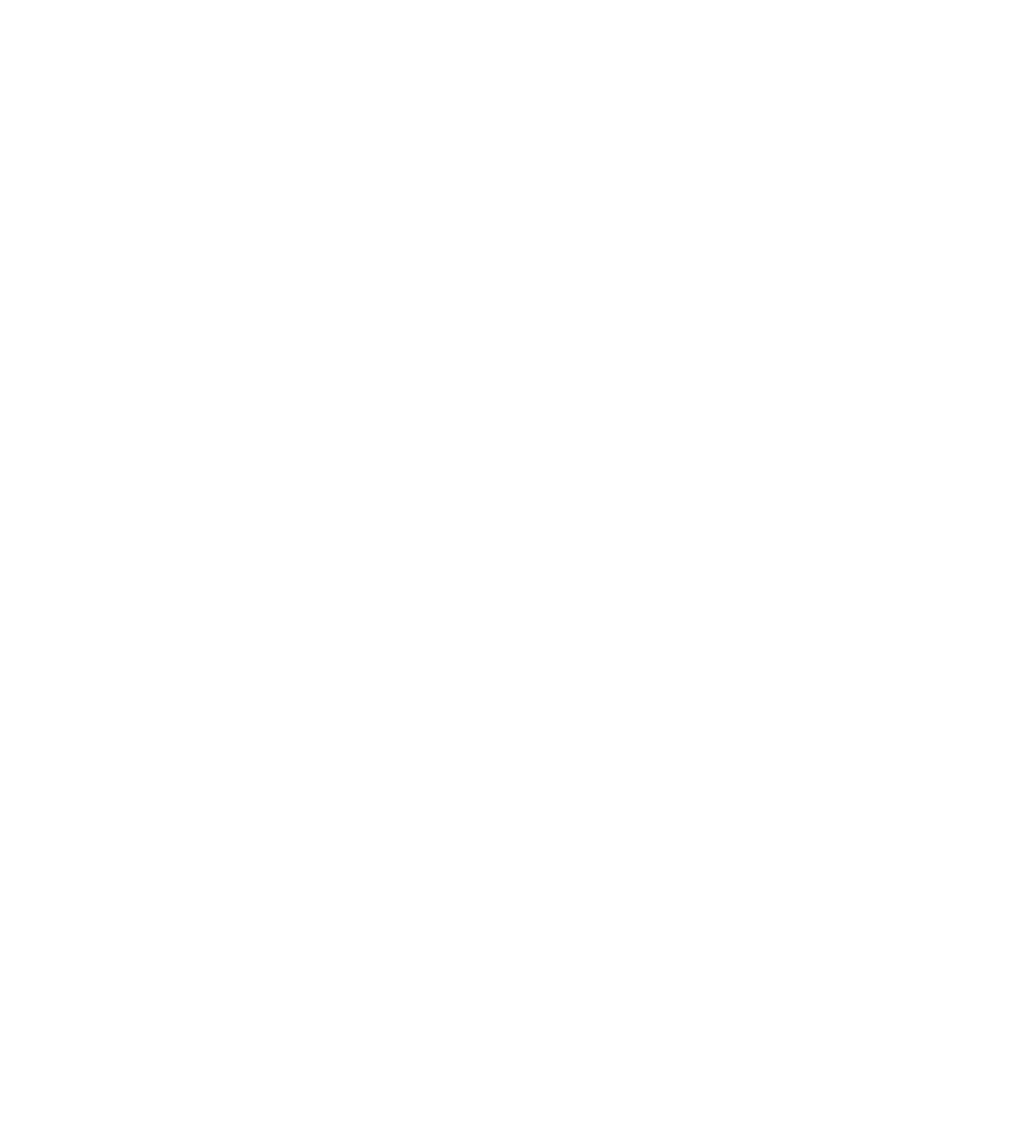
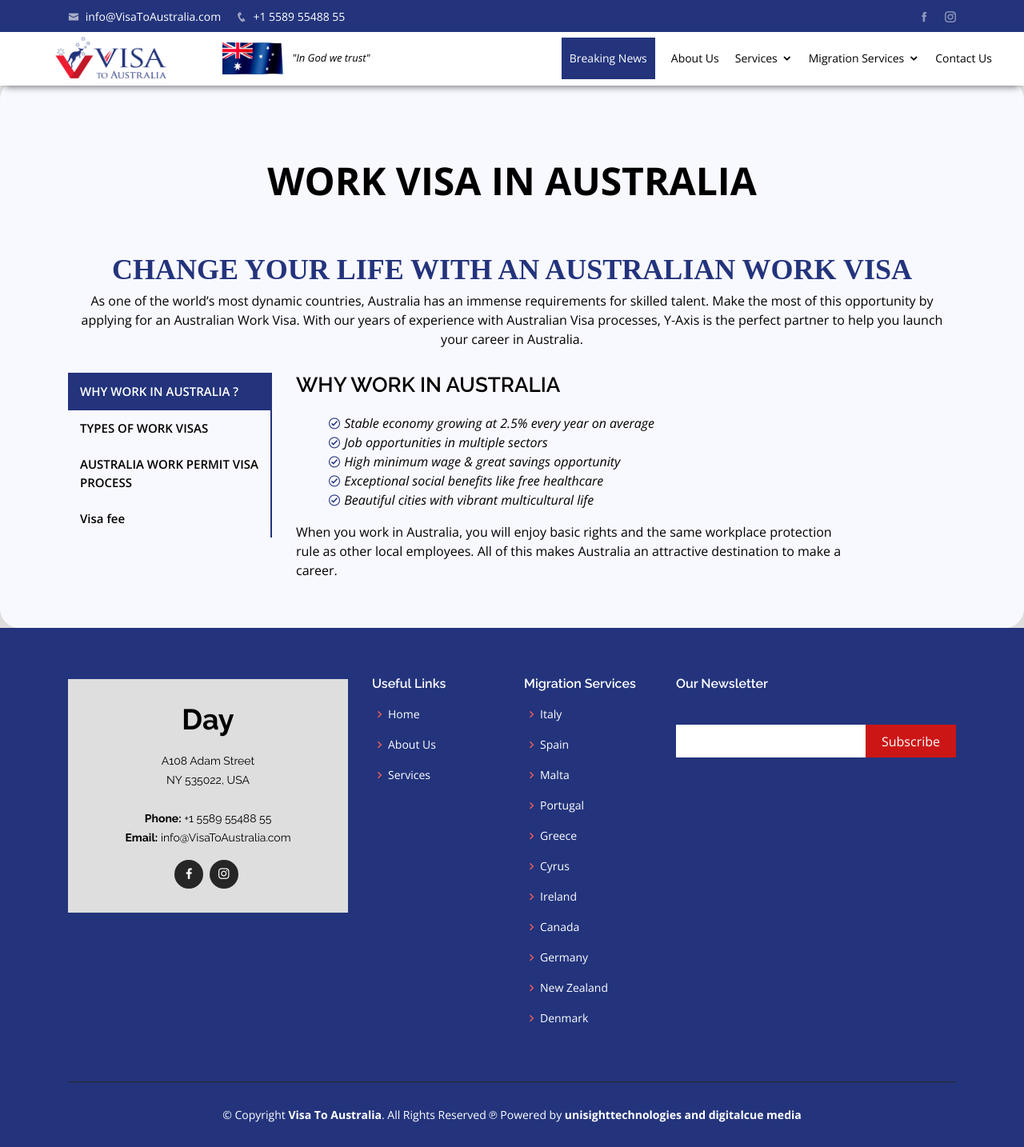
Before and after one commit to Unisight-Technologies/visa-to-australia, a Django app: page /workvisa/ in a window 1280 px wide. Before the commit the page is empty. Shown: the whole page at 80% size. Before the commit the page ends 800 px from the top, so only its background shows below. Run offline with Django 3.2, Linux system fonts and the light colour scheme; some libraries are stand-ins or nearby versions.

Commit message:
Changes to home and contact page. and work page done

```diff
--- a/australia_app/static/assets/css/main.css
+++ b/australia_app/static/assets/css/main.css
@@ -336,13 +336,13 @@ background-color: black;
 
 
 .btn-get-started:hover {
-    background: ##23347c;
-    border-color: ##23347c;
+    background: #23347c;
+    border-color: #23347c;
     color: white;
 }
 
 .fa-hand-point-right{
-  color: ##23347c
+  color: #23347c
 }
 
 #services{
--- a/australia_app/static/assets/css/style.css
+++ b/australia_app/static/assets/css/style.css
@@ -44,7 +44,7 @@ h1, h2, h3, h4, h5, h6 {
   font-size: 24px;
   width: 40px;
   height: 40px;
-  background: #cc1616;
+  background: #23347c;
   color: #fff;
   transition: all 0.4s;
 }
@@ -69,7 +69,7 @@ h1, h2, h3, h4, h5, h6 {
 /*--------------------------------------------------------------
 # Preloader
 --------------------------------------------------------------*/
-/* #preloader {
+#preloader {
   position: fixed;
   top: 0;
   left: 0;
@@ -110,9 +110,9 @@ h1, h2, h3, h4, h5, h6 {
   100% {
     transform: rotate(360deg);
   }
-} */
-
-.loader-wrapper {
+}
+
+/* .loader-wrapper {
   width: 100%;
   height: 100%;
   position: absolute;
@@ -151,7 +151,7 @@ h1, h2, h3, h4, h5, h6 {
   50% { height: 100%;}
   75% { height: 100%;}
   100% { height: 0%;}
-}
+} */
 
 /*--------------------------------------------------------------
 # Disable aos animation delay on mobile devices
@@ -797,14 +797,14 @@ section {
   display: inline-block;
   padding: 10px 28px;
   transition: 0.5s;
-  border: 2px solid #cc1616;
-  color: #cc1616;
+  border: 2px solid #23347c;
+  color: #23347c;
 }
 
 #more .btn-get-started:
  {
-  background: #cc1616;
-  border-color: #cc1616;
+  background: #23347c;
+  border-color: #23347c;
   color: #fff;
 }
 
@@ -1317,12 +1317,12 @@ section {
   color: #23347c;
   border-radius: 50%;
   padding: 8px;
-  border: 2px dotted #f5a0a0;
+  border: 2px dotted #6977b4;
 }
 
 .contact .info-box h3 {
   font-size: 20px;
-  color: #777777;
+  color: #fff;
   font-weight: 700;
   margin: 10px 0;
 }
@@ -1477,6 +1477,79 @@ section {
   content: "/";
 }
 
+
+/* specials */
+
+.specials {
+  overflow: hidden;
+}
+
+.specials .nav-tabs {
+  border: 0;
+}
+
+.specials .nav-link {
+  border: 0;
+  padding: 12px 15px;
+  transition: 0.3s;
+  color: #000000;
+  border-radius: 0;
+  border-right: 2px solid #23347c;
+  font-weight: 600;
+  font-size: 15px;
+}
+
+.specials .nav-link:hover {
+  color: #23347c;
+}
+
+.specials .nav-link.active {
+  color: #ffffff;
+  background: #23347c;
+  border-color: #23347c;
+}
+
+.specials .nav-link:hover {
+  border-color: #23347c;
+}
+
+.specials .tab-pane.active {
+  -webkit-animation: fadeIn 0.5s ease-out;
+  animation: fadeIn 0.5s ease-out;
+}
+
+.specials .tab-content ul{
+  list-style: none;
+}
+
+.specials .tab-content ul i{
+  color: #23347c;
+}
+
+.specials .details h3 {
+  font-size: 26px;
+  font-weight: 600;
+  margin-bottom: 20px;
+  color: #000000;
+}
+
+.specials .details p {
+  color: #000000;
+}
+
+
+.specials .details p:last-child {
+  margin-bottom: 0;
+}
+
+@media (max-width: 992px) {
+  .specials .nav-link {
+    border: 0;
+    padding: 15px;
+  }
+}
+
+
 /*--------------------------------------------------------------
 # Portfolio Details
 --------------------------------------------------------------*/
@@ -1752,5 +1825,5 @@ section {
   font-size: 36px;
   font-weight: 700;
   font-family: "Playfair Display", serif;
-  color: #cc1616;
-}
+  color: #23347c;
+}
--- a/australia_app/static/assets/js/main.js
+++ b/australia_app/static/assets/js/main.js
@@ -8,9 +8,17 @@
   "use strict";
 
   // Preloader
+  // $(window).on('load', function() {
+  //   if ($('#preloader').length) {
+  //     $('#preloader').fadeOut('slow', function() {
+  //       $(this).remove();
+  //     });
+  //   }
+  // });
+
   $(window).on('load', function() {
     if ($('#preloader').length) {
-      $('#preloader').fadeOut('slow', function() {
+      $('#preloader').delay(100).fadeOut('slow', function() {
         $(this).remove();
       });
     }
--- a/australia_app/templates/base.html
+++ b/australia_app/templates/base.html
@@ -77,7 +77,7 @@
     <nav class="nav-menu ml-auto d-none d-lg-block">
       <ul>
         <li id="news-btn" class="news-btn"><a href="#">Breaking News</a></li>
-        <li><a href="{% url 'aboutus' %}">About</a></li>
+        <li><a href="{% url 'aboutus' %}">About Us</a></li>
         <li class="drop-down"><a href="#services">Services</a>
           <ul>
             <li><a href="{% url 'workvisa' %}">Work and Skill Visa</a></li>
@@ -119,7 +119,7 @@
             <li><a href="#">Drop Down 4</a></li>
           </ul> -->
         </li>
-        <li><a href="{% url 'contactus' %}">Contact</a></li>
+        <li><a href="{% url 'contactus' %}">Contact Us</a></li>
 
       </ul>
     </nav><!-- .nav-menu -->
@@ -160,7 +160,7 @@
           <h4>Useful Links</h4>
           <ul>
             <li><i class="bx bx-chevron-right"></i> <a href="#">Home</a></li>
-            <li><i class="bx bx-chevron-right"></i> <a href="#">About us</a></li>
+            <li><i class="bx bx-chevron-right"></i> <a href="#">About Us</a></li>
             <li><i class="bx bx-chevron-right"></i> <a href="#">Services</a></li>
              <!-- <li><i class="bx bx-chevron-right"></i> <a href="#">Terms of service</a></li> -->
              <!-- <li><i class="bx bx-chevron-right"></i> <a href="#">Privacy policy</a></li> -->
@@ -208,7 +208,7 @@
 
 
  <a href="#" class="back-to-top"><i class="icofont-simple-up"></i></a>
-<!-- <div id="preloader"></div> -->
+<div id="preloader"></div>
 
 <!-- <div class="loader-wrapper">
 <span class="loader"><span class="loader-inner"></span></span>
--- a/australia_app/templates/workvisa.html
+++ b/australia_app/templates/workvisa.html
@@ -0,0 +1,157 @@
+{% extends 'base.html' %}
+{% load static %}
+{% block body_block %}
+
+<!-- <section id="hero" class="d-flex align-items-center">
+  <div class="container position-relative" data-aos="fade-up" data-aos-delay="500">
+    <h1>Welcome to Canada</h1>
+    <h2>We are team of talanted designers making websites with Bootstrap</h2>
+    <a href="#about" class="btn-get-started scrollto">Get Started</a>
+  </div>
+</section> --><!-- End Hero -->
+
+<main id="main">
+
+
+  <section id="one" class="wrapper style1">
+
+    <section id="specials" class="specials">
+      <div class="container" data-aos="fade-up">
+
+        <div class="section-title">
+          <p style="color: black; font-size: 3em; font-family:Open Sans, sans-serif;">WORK VISA IN AUSTRALIA</p>
+          <br><br>
+
+          <div class="section-title-details">
+            <p>CHANGE YOUR LIFE WITH AN AUSTRALIAN WORK VISA</p>
+
+            As one of the world’s most dynamic countries, Australia has an immense requirements for skilled talent. Make the most of this opportunity by applying for an Australian Work Visa. With our years of experience with Australian Visa processes, Y-Axis is the perfect partner to help you launch your career in Australia.          </div>
+        </div>
+
+        <div class="row" data-aos="fade-up" data-aos-delay="100">
+          <div class="col-lg-3">
+            <ul class="nav nav-tabs flex-column">
+              <li class="nav-item">
+                <a class="nav-link active show" data-toggle="tab" href="#tab-1">WHY WORK IN AUSTRALIA ?</a>
+              </li>
+              <li class="nav-item">
+                <a class="nav-link" data-toggle="tab" href="#tab-2">TYPES OF WORK VISAS</a>
+              </li>
+              <li class="nav-item">
+                <a class="nav-link" data-toggle="tab" href="#tab-3">AUSTRALIA WORK PERMIT VISA PROCESS</a>
+              </li>
+              <li class="nav-item">
+                <a class="nav-link" data-toggle="tab" href="#tab-4">Visa fee</a>
+              </li>
+            </ul>
+          </div>
+          <div class="col-lg-9 mt-4 mt-lg-0">
+            <div class="tab-content">
+              <div class="tab-pane active show" id="tab-1">
+                <div class="row">
+                  <div class="col-lg-10 details order-2 order-lg-1">
+                    <h3>WHY WORK IN AUSTRALIA </h3>
+                    <ul>
+                      <li class="font-italic"> <i class="icofont-check-circled"></i> Stable economy growing at 2.5% every year on average </li>
+                      <li class="font-italic"> <i class="icofont-check-circled"></i> Job opportunities in multiple sectors </li>
+                      <li class="font-italic"> <i class="icofont-check-circled"></i> High minimum wage & great savings opportunity </li>
+                      <li class="font-italic"> <i class="icofont-check-circled"></i> Exceptional social benefits like free healthcare </li>
+                      <li class="font-italic"> <i class="icofont-check-circled"></i> Beautiful cities with vibrant multicultural life </li>
+                    </ul>
+                    <p>When you work in Australia, you will enjoy basic rights and the same workplace protection rule as other local employees. All of this makes Australia an attractive destination to make a career.</p>
+                  </div>
+                  <!-- <div class="col-lg-4 text-center order-1 order-lg-2">
+                  <img src="assets/img/sunsweet.jpeg" alt="" class="img-fluid">
+                </div> -->
+              </div>
+            </div>
+            <div class="tab-pane" id="tab-2">
+              <div class="row">
+                <div class="col-lg-10 details order-2 order-lg-1">
+                  <h3>TYPES OF WORK VISAS</h3>
+                  <p>The Australian government devised the General Skilled Migration program (Skillselect) in 2013 to replace the Australia skilled worker visas.</p>
+                  <p>The Skillselect is designed to assess the skills of applicants under a point-based system so that immigrants with the right skills can be selected. <br></p>
+                  <b>The applicants are given points under the following criteria:</b><br><br>
+                  <ul>
+                    <h5>Age:</h5>Those between the ages of 25 and 32 score the most points while those above 45 do not gain any points.<br><br>
+                    <h5>English language proficiency:</h5>Applicants are required to take the IELTS test.  If they score 8 bands or more, you get 20 points.<br><br>
+                    <h5>Skilled employment:</h5>If you have experience in an occupation that is listed in the Skilled Occupations List you will get points based on the years of experience. 20 is the maximum points you can gain.<br><br>
+                    <h5>Educational qualification:</h5>To get points under this category, your qualification must be related to your nominated occupation. 20 points is the maximum you can score if you have a doctorate while a bachelor’s or master’s degree will give you 15 points.<br><br>
+                    <h5>Australian qualifications:</h5>You can get five points if you have an Australian qualification from an Australian educational institute.<br><br>
+                    <h5>Regional study:</h5>You can gain an additional 5 points if you have lived and studied in regional Australia.<br><br>
+                    <h5>Community language skills:</h5>You will gain another 5 points if you have translator/ interpreter level skills in one of the country’s communities languages.<br><br>
+                    <h5>Spouse/partner skills and qualifications:</h5>If you have included your spouse/partner in the application and he/she is not an Australian resident/citizen, then their skills are eligible to be counted towards your total points. You will gain an additional five points if your spouse/partner must meet the basic requirements of the Australian General Skilled Migration<br><br>
+                    <h5>Professional year:</h5>You can gain another 5 points if you have completed a Professional Year in Australia in the last five years.<br><br>
+                    <h5>Skilled Independent Visa:</h5>You can be eligible for this visa if you have the necessary skills and qualifications for specific occupations that are listed in the Skilled Occupation List (SOL). This visa does not require the sponsorship of an employer. You can use the SkillSelect tool to find out if your skills are in demand.<br><br>
+                    <h5>Employer Nomination Scheme:</h5>Under this scheme, a permanent work visa is given to workers sponsored by their companies.<br><br>
+                    <h5>TSS Visa (Temporary Skill Shortage): </h5>Under this visa, individuals can work between two to four years depending on the employee’s requirement. Applicants should have a minimum of two years’ work experience and should be below 45 years. Companies taking employees on this visa must pay them the market salary.<br><br>
+                </ul>
+
+<!--
+                  <ul>
+                    <li class="font-italic"><i class="icofont-check-circled"></i>	Job-offer </li>
+                    <li class="font-italic"><i class="icofont-check-circled"></i>	Language Proficiency, CLB 5.</li>
+                    <li class="font-italic"><i class="icofont-check-circled"></i> 	Education, 1- year Canadian post-secondary education or foreign equivalent.</li>
+                    <li class="font-italic"><i class="icofont-check-circled"></i>	Work experience in NOC codes 4411 or 4412.</li>
+                  </ul> -->
+                  <!-- <section id="more">
+                    <a href=" https://www.canada.ca/en/immigration-refugees-citizenship/services/immigrate-canada/caregivers/child-care-home-support-worker/some-experience-eligibility.html" class="btn-get-started scrollto">More Info</a>
+                  </section>
+                  <p></p> -->
+                </div>
+                <!-- <div class="col-lg-4 text-center order-1 order-lg-2">
+                <img src="assets/img/suntop.jpeg" alt="" class="img-fluid">
+              </div> -->
+            </div>
+          </div>
+          <div class="tab-pane" id="tab-3">
+            <div class="row">
+              <div class="col-lg-11 details order-2 order-lg-1">
+                <h3>AUSTRALIA WORK PERMIT VISA PROCESS</h3>
+                <p>Steps to apply for a work visa:</p>
+                <ol class="font-italic" type="1">
+                  <li>Determine the category of work visa you are eligible for</li>
+                  <li>Ensure that you satisfy the requirements of the points-based assessment (Skillselect)</li>
+                  <li>Make sure your employer completes an online nomination/sponsorship form before you can apply for the visa</li>
+                  <li>Fill the online application form of the visa category</li>
+                  <li>Submit the relevant information and supplementary documents along with your application.</li>
+                  <li>Pay your application fee for processing your visa</li>
+                  <li>Y-Axis has extensive experience with helping individuals secure an Australian Work Visa. The key documents necessary to apply for this visa include:<br>Evidence of English proficiency (IELTS/TOEFL)</li>
+                  <li>Provide educational and employment documentation</li>
+                  <li>Health insurance</li>
+
+                </ol>
+                <p>Typically, the work visa takes 2-5 months to be processed. A Y-Axis Work Visa Expert will help you with the visa application processing and work with you to create a thorough and comprehensive visa application to increase your chances of success. Once your visa is processed you can travel to Australia for work.</p>
+                </div>
+              <!-- <div class="col-lg-4 text-center order-1 order-lg-2">
+              <img src="assets/img/Priyaoils.jpeg" alt="" class="img-fluid">
+            </div> -->
+          </div>
+        </div>
+
+        <div class="tab-pane" id="tab-4">
+          <div class="row">
+            <div class="col-lg-10 details order-2 order-lg-1">
+              <h3>VISA FEES</h3>
+              <p>The visa fees change from time to time. The cost of your visa is dependent on the date we receive your application. If there is a price increase between the date you lodge your application and the date the immigration department receives your application, you will need to pay the new application charge. You must ensure that you have the available funds to cover the surcharges.</p>
+              <p>Visa application charges are usually in Australian dollars (AUD) which must be paid with the visa application. However, in some cases, there are no visa application charges.</p>
+                        </div>
+        </div>
+
+
+      </div>
+    </div>
+
+  </div>
+</section>
+</section>
+
+  <!-- End Specials Section -->
+
+</main>
+
+
+
+
+
+{% endblock %}
```
Also changed, not shown: australia_app/templates/contactus.html (+12 -5 lines).
